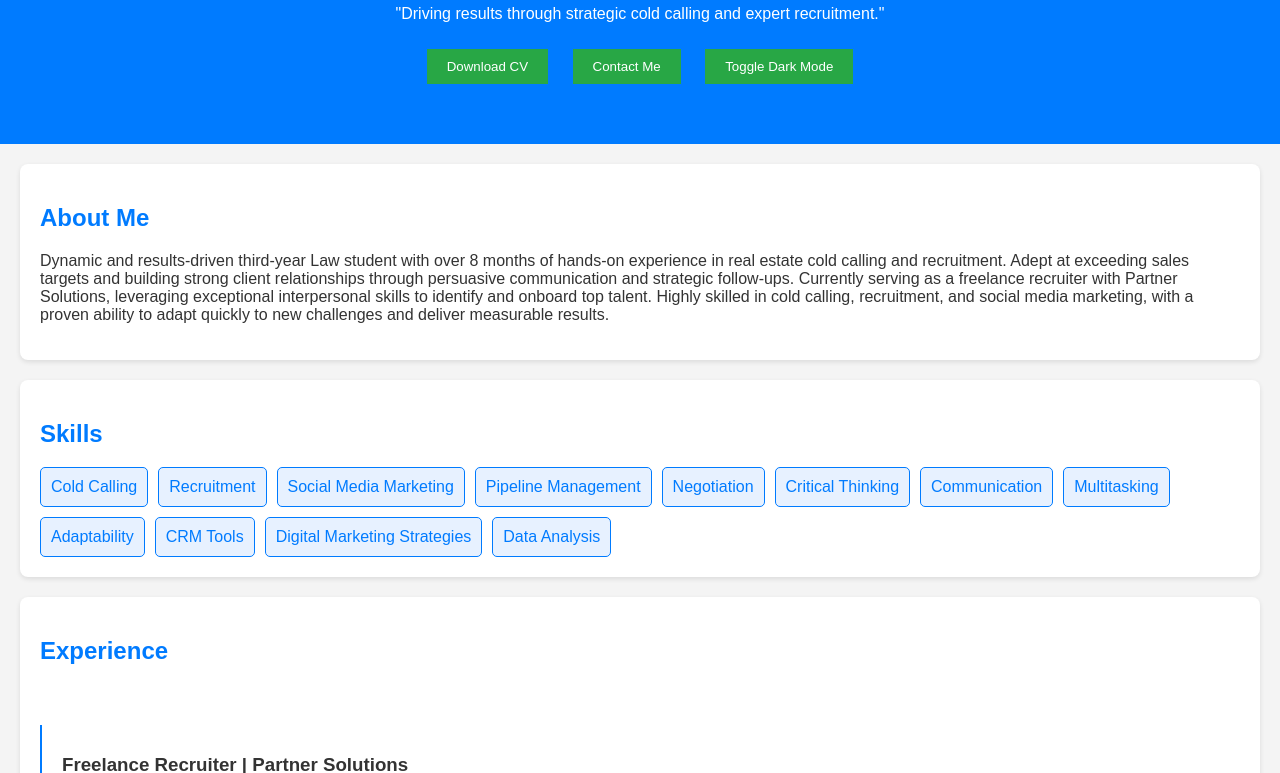
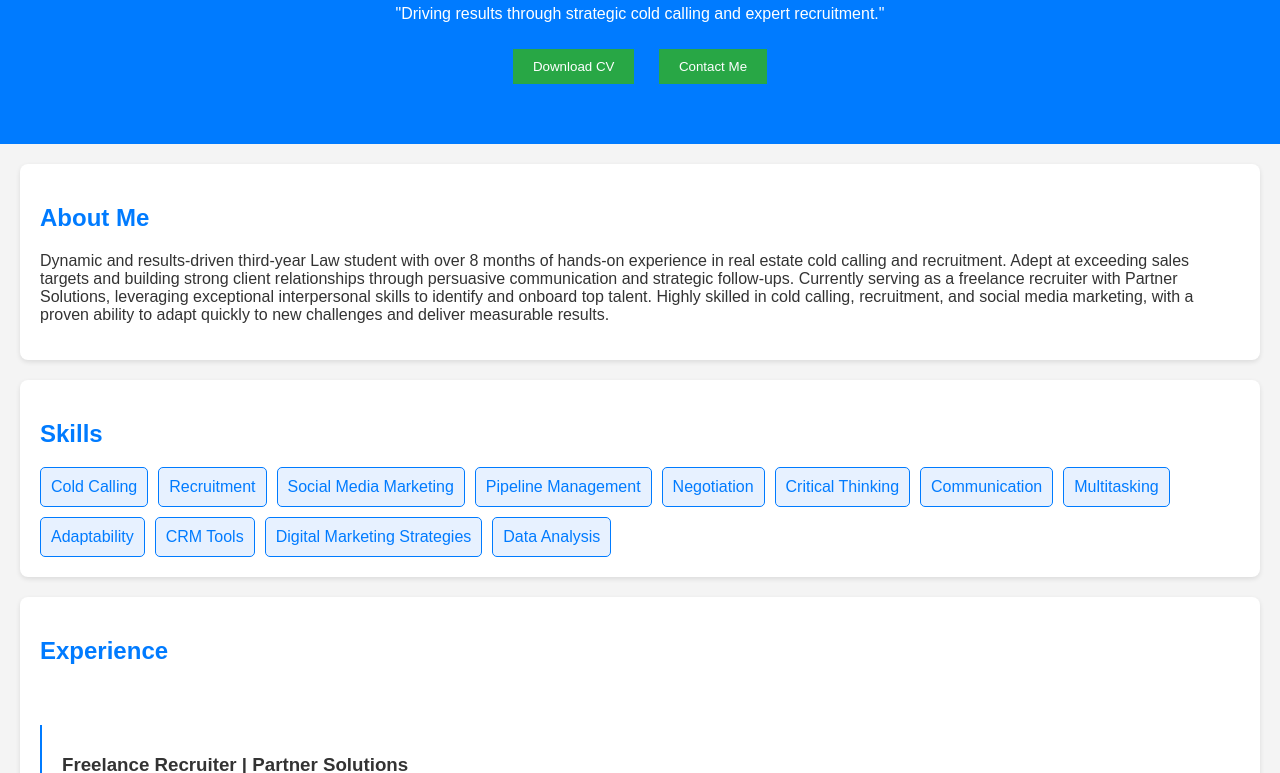
Before and after one commit to MoHalawany/mywebsite, a plain HTML site: page index.html in a window 1280 px wide. Shown: the part 327-1100 px from the top of the page. Drawn offline with Linux system fonts and the light colour scheme.

Commit message:
Update index.html

```diff
--- a/index.html
+++ b/index.html
@@ -18,7 +18,7 @@
             <p>"Driving results through strategic cold calling and expert recruitment."</p>
             <button onclick="downloadCV()">Download CV</button>
             <button id="contactBtn">Contact Me</button>
-            <button id="toggleDarkMode" onclick="toggleDarkMode()">Toggle Dark Mode</button>
+
         </div>
     </header>
 
```
